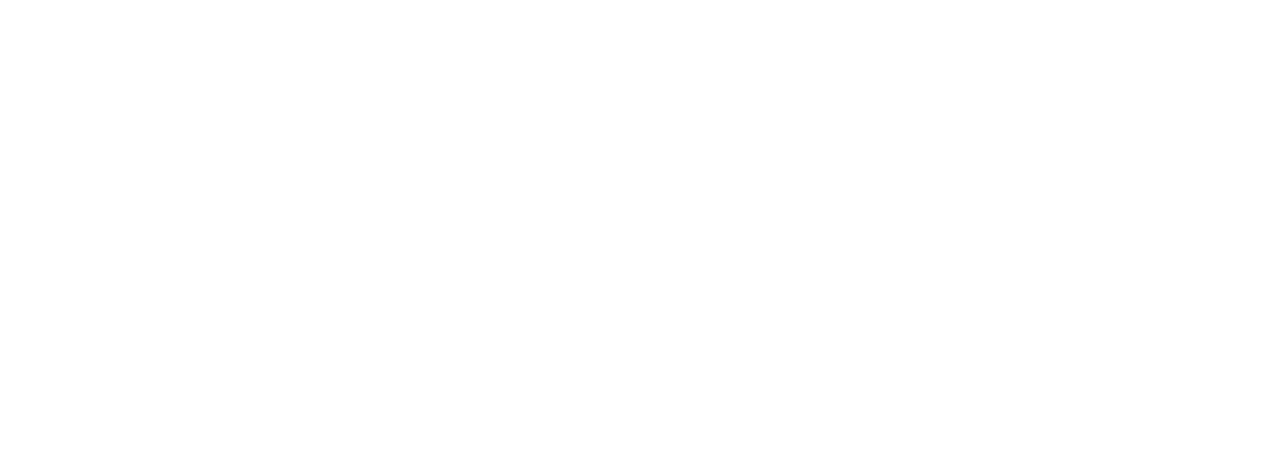
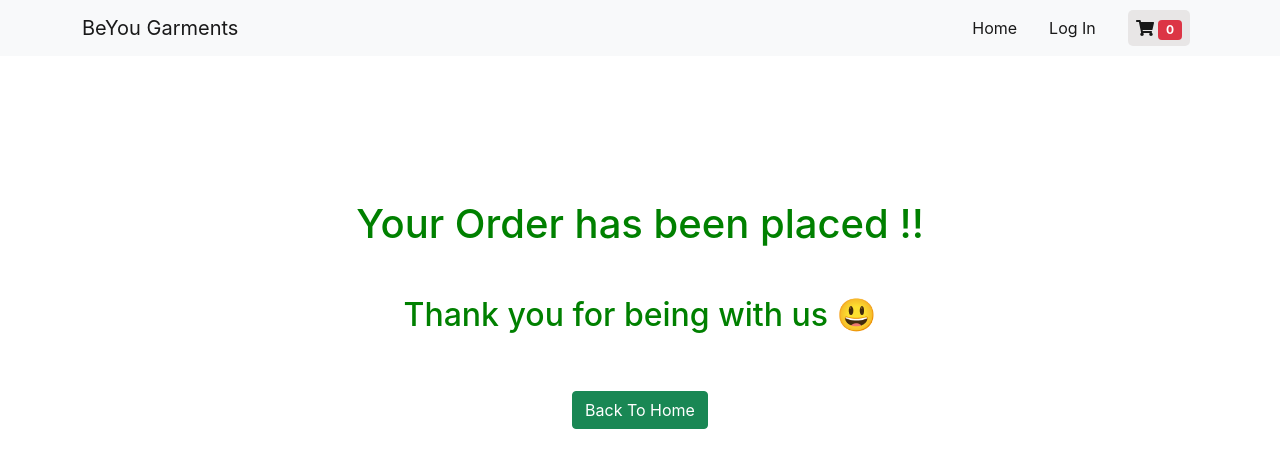
Before and after one commit to junaidmia/Redux-project, a React (Create React App) app: page /checkout in a window 1280 px wide. Shown: the top 468 px of the page. Built offline with nearby package versions, Linux system fonts and the light colour scheme.

Commit message:
Final push

```diff
--- a/src/App.js
+++ b/src/App.js
@@ -8,6 +8,7 @@
 import PrivateRoute from "./Components/PrivateRoute/PrivateRoute";
 import AddToCart from "./Components/AddToCart/AddToCart";
 import ShoppingCart from "./Components/ShoppingCart/ShoppingCart";
+import Checkout from "./Components/Checkout/Checkout";
 
 export const UserContext = createContext();
 
@@ -34,6 +35,10 @@
           <Login></Login>
         </Route>
 
+        <Route path="/checkout">
+          <Checkout></Checkout>
+        </Route>
+
         <PrivateRoute path="/addToCart/:id">
           <ShoppingCart/>
         </PrivateRoute>
--- /dev/null
+++ b/src/Components/Checkout/Checkout.js
@@ -0,0 +1,20 @@
+import React from 'react';
+import { Link } from 'react-router-dom';
+import Navbar from '../Home/Navbar/Navbar';
+
+const Checkout = () => {
+    return (
+        <div>
+            <Navbar></Navbar>
+            <div style={{color:'green'}} className="text-center m-5 p-5">
+            <h1 className="mt-5"> Your Order has been placed !! </h1>
+            <h2 className="mt-5">Thank you for being with us &#128515; </h2>
+            <Link to="/">
+                <button className="btn btn-success mt-5">Back To Home</button>
+            </Link>
+            </div>
+        </div>
+    );
+};
+
+export default Checkout;
--- a/src/Components/Home/ProductCard/ProductCard.js
+++ b/src/Components/Home/ProductCard/ProductCard.js
@@ -30,11 +30,11 @@
 
                             <div className="text-center">
                                 <Link to={"/addToCart/"+id}>
-                                    <button className="btn btn-warning ms-2"> <FontAwesomeIcon icon={faCartPlus} /> Add to Cart</button>
+                                    <button className="btn btn-warning m-2"> <FontAwesomeIcon icon={faCartPlus} /> Add to Cart</button>
                                 </Link>
 
                                 <Link to={"/productDetails/"+id}>
-                                    <button className="btn btn-warning ms-2">View Details</button>
+                                    <button className="btn btn-warning m-2">View Details</button>
                                 </Link>
                             </div>
 
--- a/src/Components/ShoppingCartRight/ShoppingCartRight.js
+++ b/src/Components/ShoppingCartRight/ShoppingCartRight.js
@@ -1,4 +1,5 @@
 import React from 'react';
+import { Link } from 'react-router-dom';
 
 
 const ShoppingCartRight = (props) => {
@@ -49,7 +50,9 @@
                                        </div>
                                     </div>
                                 </div>
+                                <Link to="/checkout">
                                 <button className="btn btn-success mt-4">Proceed To Checkout</button>
+                                </Link>
                             </form>
                         </div>
                     )
```
